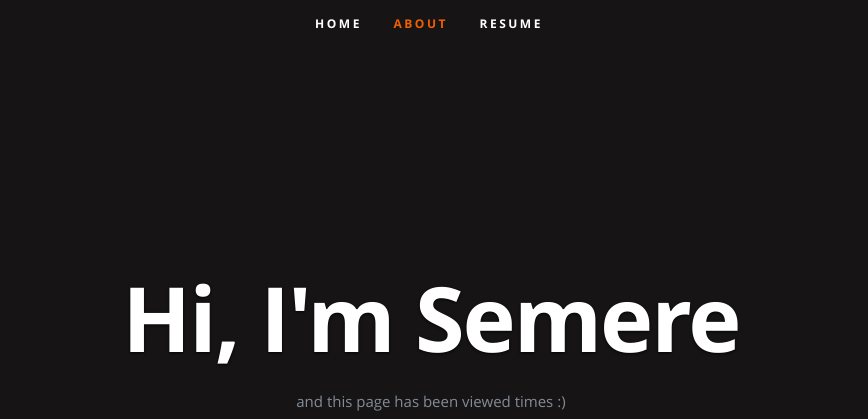
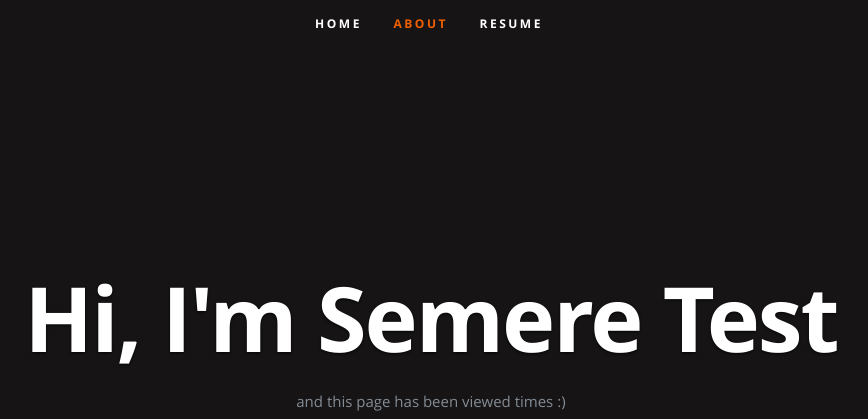
Before and after one commit to Adulis/azure-resume, a plain HTML site: page frontend/index.html in a window 1280 px wide. Shown: the top 419 px of the page, without its empty margins (211-1079 px from the left). Drawn offline with nearby package versions, Linux system fonts and the light colour scheme; no server answers.

Commit message:
Github actions test

```diff
--- a/frontend/index.html
+++ b/frontend/index.html
@@ -54,7 +54,7 @@
 
       <div class="row banner">
          <div class="banner-text">
-            <h1 class="responsive-headline">Hi, I'm Semere</h1>
+            <h1 class="responsive-headline">Hi, I'm Semere Test</h1>
 
             <p>and this page has been viewed <a id="counter"></a> times :) </p>
             <ul class="social">
```
